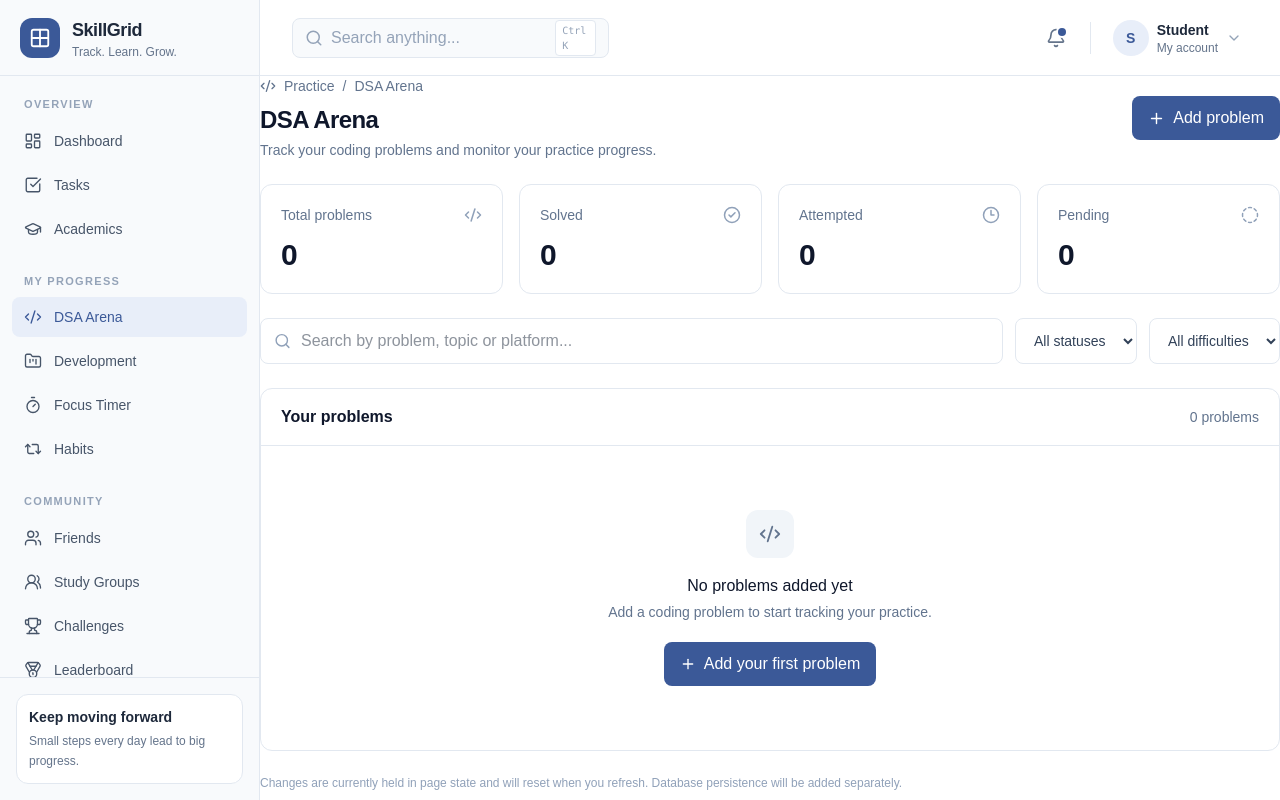
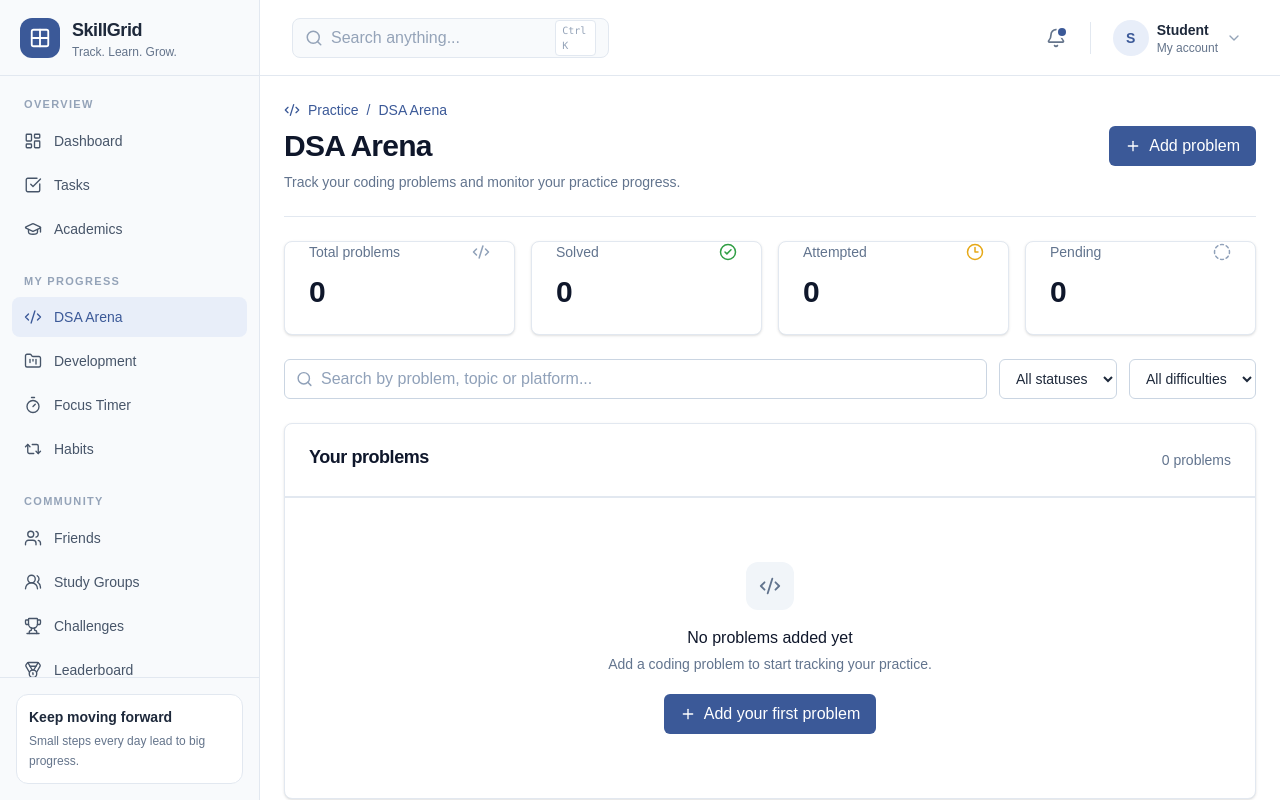
Before and after one commit to thiteswapnil1212-hue/skillGrid, a Next.js app in the folder skillgrid-app/: page /dsa in a window 1280 px wide. Built offline with nearby package versions, Linux system fonts and the light colour scheme.

Commit message:
feat: redesign DSA arena UI

```diff
--- a/skillgrid-app/src/app/dsa/page.tsx
+++ b/skillgrid-app/src/app/dsa/page.tsx
@@ -1,18 +1,11 @@
-
 "use client";
 
 import { useMemo, useState, type FormEvent } from "react";
-import {
-  Code2,
-  Plus,
-  Search,
-  Trash2,
-  ExternalLink,
-  CheckCircle2,
-  CircleDashed,
-  Clock3,
-  X,
-} from "lucide-react";
+import { Code2, Plus, Search, Trash2, ExternalLink, CheckCircle2, CircleDashed, Clock3, X } from "lucide-react";
+import { Button } from "@/components/ui/Button";
+import { Card, CardContent, CardHeader, CardTitle } from "@/components/ui/Card";
+import { Input } from "@/components/ui/Input";
+import { Badge } from "@/components/ui/Badge";
 
 type Difficulty = "Easy" | "Medium" | "Hard";
 type ProblemStatus = "Pending" | "Attempted" | "Solved";
@@ -27,25 +20,8 @@ type Problem = {
   link: string;
 };
 
-const statusOptions: ProblemStatus[] = [
-  "Pending",
-  "Attempted",
-  "Solved",
-];
-
+const statusOptions: ProblemStatus[] = ["Pending", "Attempted", "Solved"];
 const difficultyOptions: Difficulty[] = ["Easy", "Medium", "Hard"];
-
-const statusStyles: Record<ProblemStatus, string> = {
-  Pending: "bg-slate-100 text-slate-600",
-  Attempted: "bg-amber-50 text-amber-700",
-  Solved: "bg-emerald-50 text-emerald-700",
-};
-
-const difficultyStyles: Record<Difficulty, string> = {
-  Easy: "text-emerald-700",
-  Medium: "text-amber-700",
-  Hard: "text-rose-700",
-};
 
 export default function DSAArenaPage() {
   const [problems, setProblems] = useState<Problem[]>([]);
@@ -60,39 +36,25 @@ export default function DSAArenaPage() {
   const [topic, setTopic] = useState("");
   const [link, setLink] = useState("");
 
-  const stats = useMemo(
-    () => ({
+  const stats = useMemo(() => ({
     total: problems.length,
     solved: problems.filter((p) => p.status === "Solved").length,
     attempted: problems.filter((p) => p.status === "Attempted").length,
     pending: problems.filter((p) => p.status === "Pending").length,
-    }),
-    [problems]
-  );
+  }), [problems]);
 
   const filteredProblems = useMemo(() => {
     const query = search.trim().toLowerCase();
-
     return problems.filter((problem) => {
-      const matchesSearch =
-        problem.title.toLowerCase().includes(query) ||
-        problem.topic.toLowerCase().includes(query) ||
-        problem.platform.toLowerCase().includes(query);
-
-      const matchesStatus =
-        statusFilter === "All" || problem.status === statusFilter;
-
-      const matchesDifficulty =
-        difficultyFilter === "All" ||
-        problem.difficulty === difficultyFilter;
-
+      const matchesSearch = problem.title.toLowerCase().includes(query) || problem.topic.toLowerCase().includes(query) || problem.platform.toLowerCase().includes(query);
+      const matchesStatus = statusFilter === "All" || problem.status === statusFilter;
+      const matchesDifficulty = difficultyFilter === "All" || problem.difficulty === difficultyFilter;
       return matchesSearch && matchesStatus && matchesDifficulty;
     });
   }, [problems, search, statusFilter, difficultyFilter]);
 
   function handleSubmit(event: FormEvent<HTMLFormElement>) {
     event.preventDefault();
-
     if (!title.trim() || !topic.trim()) return;
 
     const newProblem: Problem = {
@@ -116,9 +78,7 @@ export default function DSAArenaPage() {
 
   function updateStatus(id: string, status: ProblemStatus) {
     setProblems((current) =>
-      current.map((problem) =>
-        problem.id === id ? { ...problem, status } : problem
-      )
+      current.map((problem) => (problem.id === id ? { ...problem, status } : problem))
     );
   }
 
@@ -127,94 +87,65 @@ export default function DSAArenaPage() {
   }
 
   return (
-    <div className="mx-auto w-full max-w-7xl space-y-6">
-      <div className="flex flex-col justify-between gap-4 sm:flex-row sm:items-center">
+    <main className="mx-auto w-full max-w-7xl space-y-6 p-6">
+      <section className="flex flex-col justify-between gap-4 border-b border-slate-200 pb-6 sm:flex-row sm:items-center">
         <div>
-          <div className="flex items-center gap-2 text-sm text-slate-500">
+          <div className="flex items-center gap-2 text-sm font-medium text-primary">
             <Code2 size={16} />
             <span>Practice</span>
             <span>/</span>
             <span>DSA Arena</span>
           </div>
-          <h1 className="mt-2 text-2xl font-semibold tracking-tight text-slate-900">
-            DSA Arena
-          </h1>
-          <p className="mt-1 text-sm text-slate-500">
-            Track your coding problems and monitor your practice progress.
-          </p>
+          <h1 className="mt-2 text-2xl font-semibold tracking-tight text-slate-900 sm:text-3xl">DSA Arena</h1>
+          <p className="mt-2 text-sm text-slate-500">Track your coding problems and monitor your practice progress.</p>
         </div>
+        <Button onClick={() => setShowForm((curr) => !curr)} className="gap-2">
+          {showForm ? <X size={16} /> : <Plus size={16} />}
+          {showForm ? "Close form" : "Add problem"}
+        </Button>
+      </section>
 
-        <button
-          onClick={() => setShowForm((current) => !current)}
-          className="inline-flex items-center justify-center gap-2 rounded-lg bg-[#3B5998] px-4 py-2.5 text-sm font-medium text-white transition hover:bg-[#304b85]"
-        >
-          {showForm ? <X size={17} /> : <Plus size={17} />}
-          {showForm ? "Close form" : "Add problem"}
-        </button>
-      </div>
-
-      <div className="grid grid-cols-2 gap-4 lg:grid-cols-4">
+      <section className="grid grid-cols-2 gap-4 lg:grid-cols-4">
         {[
-          { label: "Total problems", value: stats.total, icon: Code2 },
-          { label: "Solved", value: stats.solved, icon: CheckCircle2 },
-          { label: "Attempted", value: stats.attempted, icon: Clock3 },
-          { label: "Pending", value: stats.pending, icon: CircleDashed },
+          { label: "Total problems", value: stats.total, icon: Code2, color: "text-slate-400" },
+          { label: "Solved", value: stats.solved, icon: CheckCircle2, color: "text-success" },
+          { label: "Attempted", value: stats.attempted, icon: Clock3, color: "text-warning" },
+          { label: "Pending", value: stats.pending, icon: CircleDashed, color: "text-slate-400" },
         ].map((item) => {
           const Icon = item.icon;
-
           return (
-            <div
-              key={item.label}
-              className="rounded-xl border border-slate-200 bg-white p-5"
-            >
+            <Card key={item.label}>
+              <CardContent className="p-5 flex flex-col justify-between h-full">
                 <div className="flex items-center justify-between">
                   <p className="text-sm text-slate-500">{item.label}</p>
-                <Icon size={18} className="text-slate-400" />
+                  <Icon size={18} className={item.color} />
                 </div>
-              <p className="mt-3 text-3xl font-semibold text-slate-900">
-                {item.value}
-              </p>
-            </div>
+                <p className="mt-3 text-3xl font-semibold text-slate-900">{item.value}</p>
+              </CardContent>
+            </Card>
           );
         })}
-      </div>
+      </section>
 
       {showForm && (
-        <form
-          onSubmit={handleSubmit}
-          className="space-y-5 rounded-xl border border-slate-200 bg-white p-5 sm:p-6"
-        >
-          <div>
-            <h2 className="text-lg font-semibold text-slate-900">
-              Add a problem
-            </h2>
-            <p className="mt-1 text-sm text-slate-500">
-              Enter the details of the problem you want to track.
-            </p>
-          </div>
-
+        <Card>
+          <CardHeader>
+            <CardTitle>Add a problem</CardTitle>
+            <p className="text-sm text-slate-500">Enter the details of the problem you want to track.</p>
+          </CardHeader>
+          <CardContent>
+            <form onSubmit={handleSubmit} className="space-y-5">
               <div className="grid gap-4 sm:grid-cols-2">
                 <div className="sm:col-span-2">
-              <label className="mb-2 block text-sm font-medium text-slate-700">
-                Problem title *
-              </label>
-              <input
-                required
-                value={title}
-                onChange={(e) => setTitle(e.target.value)}
-                placeholder="e.g. Two Sum"
-                className="w-full rounded-lg border border-slate-200 px-3.5 py-2.5 text-sm outline-none focus:border-[#3B5998] focus:ring-2 focus:ring-blue-100"
-              />
+                  <label className="mb-2 block text-sm font-medium text-slate-700">Problem title *</label>
+                  <Input required value={title} onChange={(e) => setTitle(e.target.value)} placeholder="e.g. Two Sum" />
                 </div>
-
                 <div>
-              <label className="mb-2 block text-sm font-medium text-slate-700">
-                Platform
-              </label>
+                  <label className="mb-2 block text-sm font-medium text-slate-700">Platform</label>
                   <select
                     value={platform}
                     onChange={(e) => setPlatform(e.target.value)}
-                className="w-full rounded-lg border border-slate-200 bg-white px-3.5 py-2.5 text-sm outline-none focus:border-[#3B5998]"
+                    className="flex h-10 w-full rounded-md border border-slate-300 bg-transparent px-3 py-2 text-sm focus:border-transparent focus:outline-none focus:ring-2 focus:ring-primary"
                   >
                     <option>LeetCode</option>
                     <option>Codeforces</option>
@@ -223,208 +154,126 @@ export default function DSAArenaPage() {
                     <option>Other</option>
                   </select>
                 </div>
-
                 <div>
-              <label className="mb-2 block text-sm font-medium text-slate-700">
-                Difficulty
-              </label>
+                  <label className="mb-2 block text-sm font-medium text-slate-700">Difficulty</label>
                   <select
                     value={difficulty}
                     onChange={(e) => setDifficulty(e.target.value as Difficulty)}
-                className="w-full rounded-lg border border-slate-200 bg-white px-3.5 py-2.5 text-sm outline-none focus:border-[#3B5998]"
+                    className="flex h-10 w-full rounded-md border border-slate-300 bg-transparent px-3 py-2 text-sm focus:border-transparent focus:outline-none focus:ring-2 focus:ring-primary"
                   >
                     {difficultyOptions.map((option) => (
                       <option key={option}>{option}</option>
                     ))}
                   </select>
                 </div>
-
                 <div>
-              <label className="mb-2 block text-sm font-medium text-slate-700">
-                Topic *
-              </label>
-              <input
-                required
-                value={topic}
-                onChange={(e) => setTopic(e.target.value)}
-                placeholder="e.g. Arrays, Strings, Trees"
-                className="w-full rounded-lg border border-slate-200 px-3.5 py-2.5 text-sm outline-none focus:border-[#3B5998] focus:ring-2 focus:ring-blue-100"
-              />
+                  <label className="mb-2 block text-sm font-medium text-slate-700">Topic *</label>
+                  <Input required value={topic} onChange={(e) => setTopic(e.target.value)} placeholder="e.g. Arrays, Strings, Trees" />
                 </div>
-
                 <div>
-              <label className="mb-2 block text-sm font-medium text-slate-700">
-                Problem link
-              </label>
-              <input
-                type="url"
-                value={link}
-                onChange={(e) => setLink(e.target.value)}
-                placeholder="https://..."
-                className="w-full rounded-lg border border-slate-200 px-3.5 py-2.5 text-sm outline-none focus:border-[#3B5998] focus:ring-2 focus:ring-blue-100"
-              />
+                  <label className="mb-2 block text-sm font-medium text-slate-700">Problem link</label>
+                  <Input type="url" value={link} onChange={(e) => setLink(e.target.value)} placeholder="https://..." />
                 </div>
               </div>
-
-          <div className="flex justify-end gap-3">
-            <button
-              type="button"
-              onClick={() => setShowForm(false)}
-              className="rounded-lg border border-slate-200 px-4 py-2.5 text-sm font-medium text-slate-600 hover:bg-slate-50"
-            >
-              Cancel
-            </button>
-            <button
-              type="submit"
-              className="rounded-lg bg-[#3B5998] px-5 py-2.5 text-sm font-medium text-white hover:bg-[#304b85]"
-            >
-              Save problem
-            </button>
+              <div className="flex justify-end gap-3 pt-4">
+                <Button variant="outline" type="button" onClick={() => setShowForm(false)}>Cancel</Button>
+                <Button type="submit">Save problem</Button>
               </div>
             </form>
+          </CardContent>
+        </Card>
       )}
 
       <div className="flex flex-col gap-3 sm:flex-row">
         <div className="relative flex-1">
-          <Search
-            size={17}
-            className="absolute left-3.5 top-1/2 -translate-y-1/2 text-slate-400"
-          />
-          <input
-            value={search}
-            onChange={(e) => setSearch(e.target.value)}
-            placeholder="Search by problem, topic or platform..."
-            className="w-full rounded-lg border border-slate-200 bg-white py-2.5 pl-10 pr-4 text-sm outline-none focus:border-[#3B5998]"
-          />
+          <Search size={17} className="absolute left-3 top-1/2 -translate-y-1/2 text-slate-400" />
+          <Input value={search} onChange={(e) => setSearch(e.target.value)} placeholder="Search by problem, topic or platform..." className="pl-9 bg-white" />
         </div>
-
         <select
           value={statusFilter}
           onChange={(e) => setStatusFilter(e.target.value)}
-          className="rounded-lg border border-slate-200 bg-white px-3.5 py-2.5 text-sm text-slate-700 outline-none focus:border-[#3B5998]"
+          className="flex h-10 rounded-md border border-slate-300 bg-white px-3 py-2 text-sm focus:border-transparent focus:outline-none focus:ring-2 focus:ring-primary"
         >
           <option value="All">All statuses</option>
-          {statusOptions.map((status) => (
-            <option key={status}>{status}</option>
-          ))}
+          {statusOptions.map((status) => <option key={status}>{status}</option>)}
         </select>
-
         <select
           value={difficultyFilter}
           onChange={(e) => setDifficultyFilter(e.target.value)}
-          className="rounded-lg border border-slate-200 bg-white px-3.5 py-2.5 text-sm text-slate-700 outline-none focus:border-[#3B5998]"
+          className="flex h-10 rounded-md border border-slate-300 bg-white px-3 py-2 text-sm focus:border-transparent focus:outline-none focus:ring-2 focus:ring-primary"
         >
           <option value="All">All difficulties</option>
-          {difficultyOptions.map((difficulty) => (
-            <option key={difficulty}>{difficulty}</option>
-          ))}
+          {difficultyOptions.map((diff) => <option key={diff}>{diff}</option>)}
         </select>
       </div>
 
-      <div className="overflow-hidden rounded-xl border border-slate-200 bg-white">
-        <div className="flex items-center justify-between border-b border-slate-200 px-5 py-4">
-          <h2 className="font-semibold text-slate-900">Your problems</h2>
-          <span className="text-sm text-slate-500">
-            {filteredProblems.length}{" "}
-            {filteredProblems.length === 1 ? "problem" : "problems"}
-          </span>
-        </div>
-
+      <Card>
+        <CardHeader className="flex flex-row items-center justify-between border-b border-slate-200">
+          <CardTitle>Your problems</CardTitle>
+          <span className="text-sm text-slate-500">{filteredProblems.length} {filteredProblems.length === 1 ? "problem" : "problems"}</span>
+        </CardHeader>
+        <div className="border-t border-slate-200">
           {filteredProblems.length === 0 ? (
-          <div className="flex flex-col items-center px-5 py-16 text-center">
-            <div className="flex h-12 w-12 items-center justify-center rounded-xl bg-slate-100">
+            <div className="flex flex-col items-center py-16 text-center px-6">
+              <div className="flex h-12 w-12 items-center justify-center rounded-xl bg-slate-100 mb-4">
                 <Code2 size={22} className="text-slate-500" />
               </div>
-            <h3 className="mt-4 font-medium text-slate-900">
-              {problems.length === 0
-                ? "No problems added yet"
-                : "No matching problems"}
-            </h3>
-            <p className="mt-1 max-w-sm text-sm text-slate-500">
-              {problems.length === 0
-                ? "Add a coding problem to start tracking your practice."
-                : "Try changing your search or filters."}
-            </p>
+              <h3 className="font-medium text-slate-900">{problems.length === 0 ? "No problems added yet" : "No matching problems"}</h3>
+              <p className="mt-1 text-sm text-slate-500">{problems.length === 0 ? "Add a coding problem to start tracking your practice." : "Try changing your search or filters."}</p>
               {problems.length === 0 && (
-              <button
-                onClick={() => setShowForm(true)}
-                className="mt-5 inline-flex items-center gap-2 rounded-lg bg-[#3B5998] px-4 py-2.5 text-sm font-medium text-white hover:bg-[#304b85]"
-              >
-                <Plus size={16} />
-                Add your first problem
-              </button>
+                <Button onClick={() => setShowForm(true)} className="mt-5 gap-2">
+                  <Plus size={16} /> Add your first problem
+                </Button>
               )}
             </div>
           ) : (
             <div className="divide-y divide-slate-100">
               {filteredProblems.map((problem) => (
-              <div
-                key={problem.id}
-                className="flex flex-col gap-4 px-5 py-4 sm:flex-row sm:items-center sm:justify-between"
-              >
+                <div key={problem.id} className="flex flex-col gap-4 px-6 py-4 sm:flex-row sm:items-center sm:justify-between hover:bg-slate-50/50 transition">
                   <div className="min-w-0">
                     <div className="flex flex-wrap items-center gap-2">
-                    <h3 className="font-medium text-slate-900">
-                      {problem.title}
-                    </h3>
+                      <h3 className="font-medium text-slate-900">{problem.title}</h3>
                       {problem.link && (
-                      <a
-                        href={problem.link}
-                        target="_blank"
-                        rel="noreferrer"
-                        aria-label={`Open ${problem.title}`}
-                        className="text-slate-400 hover:text-[#3B5998]"
-                      >
+                        <a href={problem.link} target="_blank" rel="noreferrer" className="text-slate-400 hover:text-primary">
                           <ExternalLink size={15} />
                         </a>
                       )}
                     </div>
                     <div className="mt-2 flex flex-wrap items-center gap-2 text-xs text-slate-500">
-                    <span>{problem.platform}</span>
+                      <span className="font-medium">{problem.platform}</span>
                       <span>·</span>
-                    <span className={difficultyStyles[problem.difficulty]}>
+                      <span className={problem.difficulty === "Easy" ? "text-success" : problem.difficulty === "Medium" ? "text-warning" : "text-danger"}>
                         {problem.difficulty}
                       </span>
                       <span>·</span>
                       <span>{problem.topic}</span>
                     </div>
                   </div>
-
                   <div className="flex items-center gap-3">
                     <select
                       value={problem.status}
-                    onChange={(e) =>
-                      updateStatus(
-                        problem.id,
-                        e.target.value as ProblemStatus
-                      )
-                    }
-                    aria-label={`Status for ${problem.title}`}
-                    className={`rounded-full border-0 px-3 py-1.5 text-xs font-medium outline-none ${statusStyles[problem.status]}`}
+                      onChange={(e) => updateStatus(problem.id, e.target.value as ProblemStatus)}
+                      className={`rounded-full border-0 px-3 py-1 text-xs font-semibold outline-none ${
+                        problem.status === "Solved" ? "bg-success-light text-success" :
+                        problem.status === "Attempted" ? "bg-warning-light text-warning" :
+                        "bg-slate-100 text-slate-700"
+                      }`}
                     >
-                    {statusOptions.map((status) => (
-                      <option key={status}>{status}</option>
-                    ))}
+                      {statusOptions.map((status) => <option key={status}>{status}</option>)}
                     </select>
-
-                  <button
-                    onClick={() => deleteProblem(problem.id)}
-                    aria-label={`Delete ${problem.title}`}
-                    className="rounded-lg p-2 text-slate-400 transition hover:bg-rose-50 hover:text-rose-600"
-                  >
+                    <Button variant="ghost" size="sm" onClick={() => deleteProblem(problem.id)} className="p-2 h-auto text-slate-400 hover:text-danger hover:bg-danger-light">
                       <Trash2 size={16} />
-                  </button>
+                    </Button>
                   </div>
                 </div>
               ))}
             </div>
           )}
         </div>
-
-      <p className="text-xs text-slate-400">
-        Changes are currently held in page state and will reset when you refresh.
-        Database persistence will be added separately.
+      </Card>
+      <p className="text-xs text-center text-slate-400 pt-4">
+        Changes are currently held in page state and will reset when you refresh. Database persistence will be added separately.
       </p>
-    </div>
+    </main>
   );
 }
```
Lines whose indentation alone changed are shown as unchanged.
